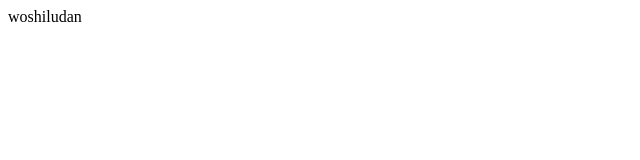
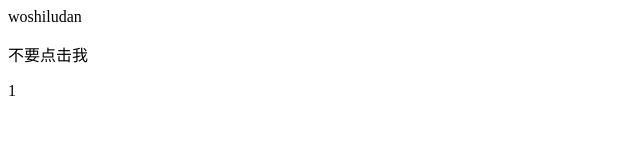
Before and after one commit to Woshiludan/woshiludan.github.io, a plain HTML site: page index.html in a window 1280 px wide. Shown: the whole page, without its empty margins (0-640 px from the left). Drawn offline with Linux system fonts and the light colour scheme.

Commit message:
Update index.html

```diff
--- a/index.html
+++ b/index.html
@@ -1 +1,3 @@
 <a>woshiludan</a>
+<p>不要点击我</p>
+<div input ="text">1</div>
```
